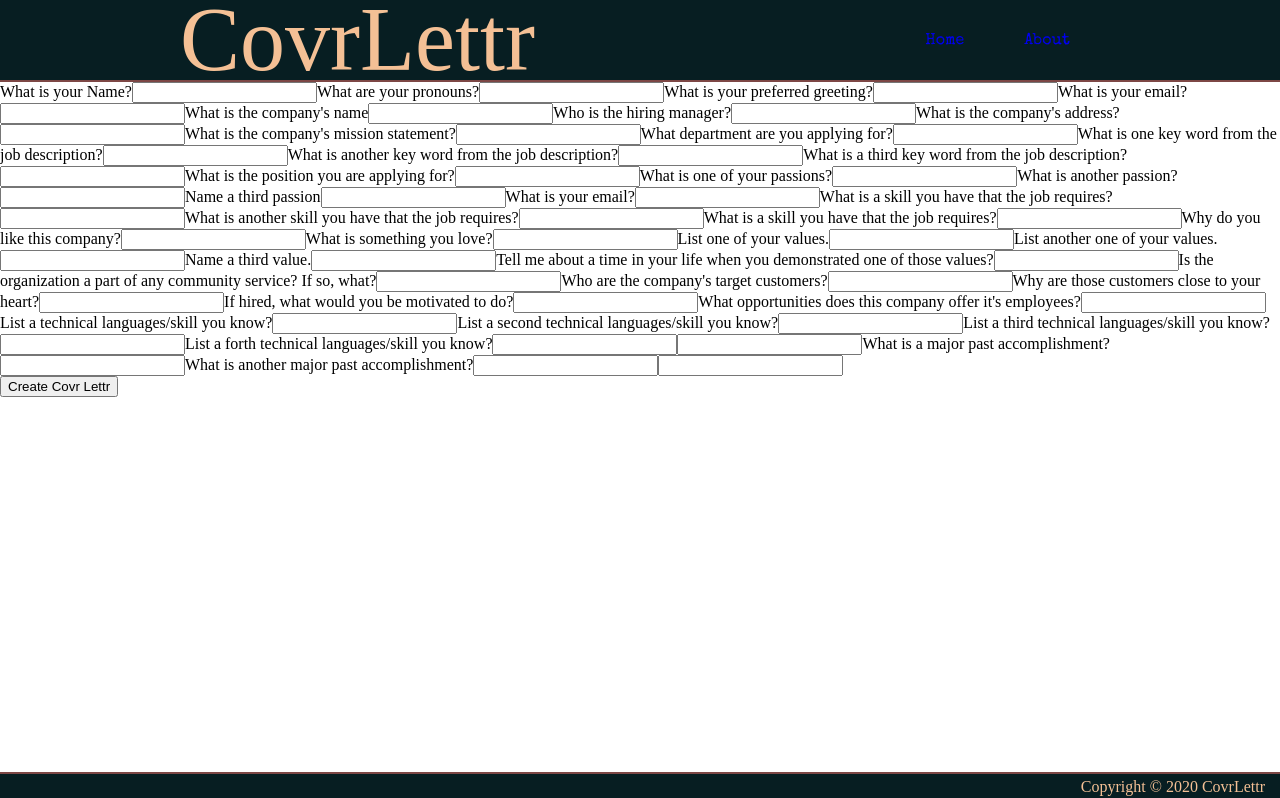
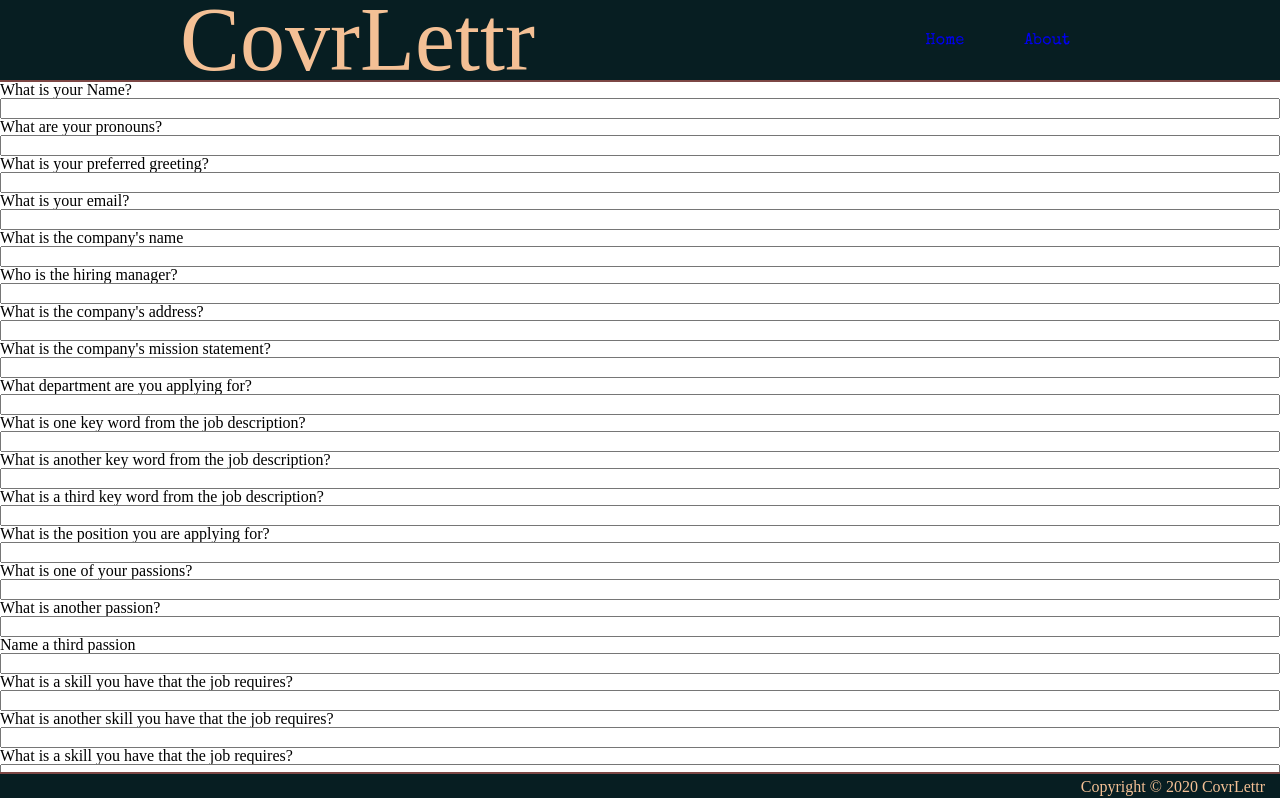
Before and after one commit to covrLettr/covrLettr-React, a React app: page / in a window 1280 px wide. Shown: the top 798 px of the page. Built offline with nearby package versions, Linux system fonts and the light colour scheme.

Commit message:
form rendering correctly

```diff
--- /dev/null
+++ b/src/components/Form/Form.css
@@ -0,0 +1,6 @@
+.Form {
+    display: flex;
+    flex-direction: column;
+
+
+}
--- a/src/components/Form/Form.js
+++ b/src/components/Form/Form.js
@@ -2,14 +2,15 @@
 import InputForm from '../InputForm/InputForm';
 import SubmitButton from '../SubmitButton/SubmitButton.js';
 import questions from  '../../questions.js';
+import styles from './Form.css';
 
 const Form = () => {
-  const inputFormElements = questions.map(({ nameOfQuestion, question, placeholder }) => (
-    <InputForm key={nameOfQuestion} nameOfQuestion={nameOfQuestion} question={question} placeholder={placeholder} />
+  const inputFormElements = questions.map(({ nameOfQuestion, question, placeholder }, i) => (
+    <InputForm key={i} nameOfQuestion={nameOfQuestion} question={question} placeholder={placeholder} />
   ));
 
   return (
-    <form>
+    <form className={styles.Form}>
       {inputFormElements}
       <aside>
         <SubmitButton />
--- a/src/questions.js
+++ b/src/questions.js
@@ -86,12 +86,6 @@
     'nameOfQuestion': 'passion3',
     'question': 'Name a third passion',
     'placeHolder': 'e.g. Drawing'
-  },
-
-  {
-    'nameofQuestion':'email',
-    'question':'What is your email?',
-    'placeHolder':'e.g.sam@sam.com'
   },
   {
     'nameofQuestion':'skillJobDescription1',
@@ -185,7 +179,7 @@
   },
   {
     'nameofQuestion':'pastExperience',
-    'question':'',
+    'question':'What was your last job?',
     'placeHolder':'e.g.'
   },
   {
```
